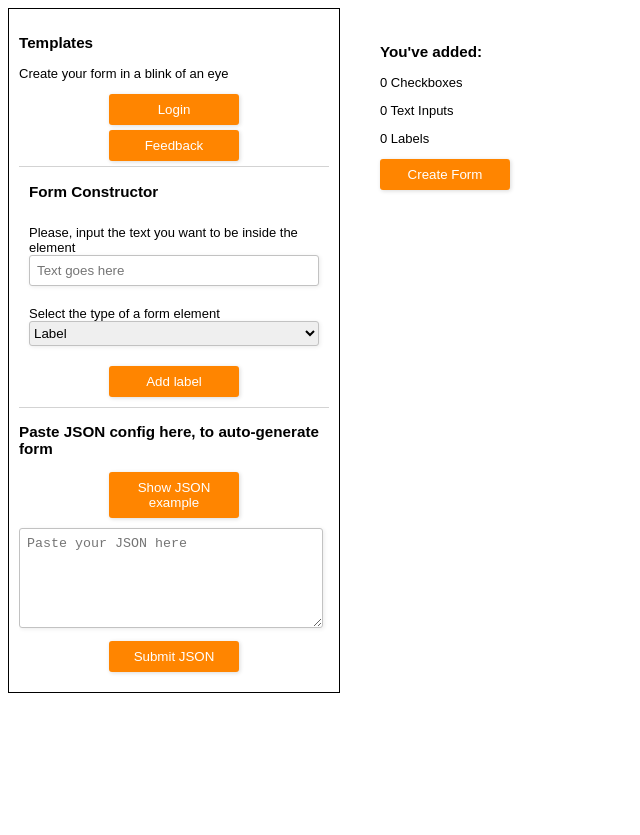
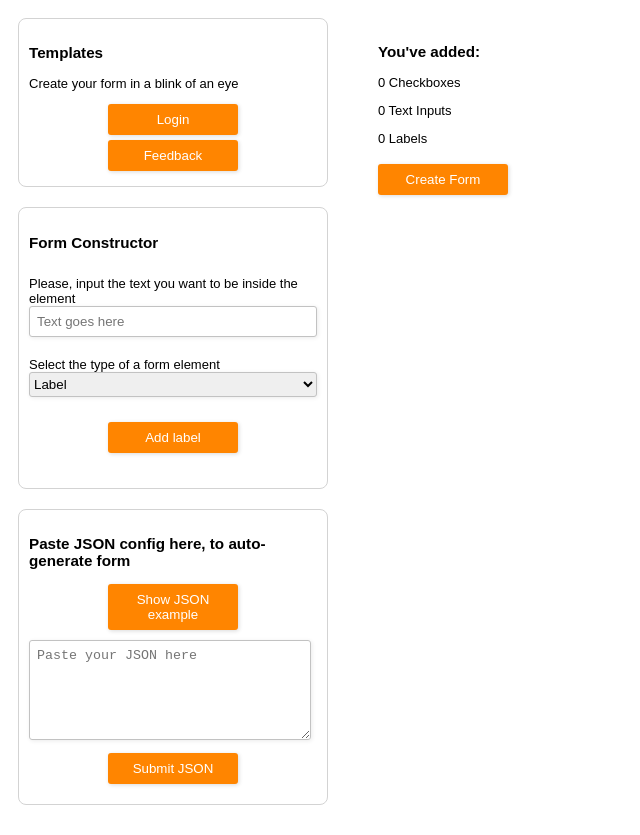
Before and after one commit to tony-blackie/form-constructor, a React app: page / in a window 1280 px wide. Shown: the whole page, without its empty margins (0-640 px from the left). Before the commit the page ends 800 px from the top, so only its background shows below. Built offline with nearby package versions, Linux system fonts and the light colour scheme.

Commit message:
Fix error alignments

```diff
--- a/src/components/FormConfig.jsx
+++ b/src/components/FormConfig.jsx
@@ -58,7 +58,9 @@ export default class FormConfig extends Component {
 
                 {
                     this.props.isJSONInvalid ?
-                    <div>There seems to be a problem with your JSON. Check out the example!</div>
+                    <div className="config__error">
+                        There seems to be a problem with your JSON. Check out the example!
+                    </div>
                     : null
                 }
 
--- a/src/components/FormConstructor.jsx
+++ b/src/components/FormConstructor.jsx
@@ -73,7 +73,9 @@ export default class FormConstructor extends Component {
                 </div>
                 {
                     this.state.isErrorShown ?
-                        <div>Input field for the form element should not be empty</div>
+                        <div className="constructor__error">
+                            Input field for the form element should not be empty
+                        </div>
                         : null
                 }
             </div>
--- a/src/sass/config.scss
+++ b/src/sass/config.scss
@@ -1,6 +1,10 @@
 .config {
   overflow-Y: scroll;
   font: 13px Arial, Helvetica, sans-serif;
+  border: 1px solid lightgray;
+  border-radius: 8px;
+  margin-bottom: 20px;
+  padding: 10px;
 
   &__textarea {
     width: 98%;
@@ -80,4 +84,8 @@
       color: #fff;
     }
   }
+
+  &__error {
+    margin: 10px 0 10px 0;
+  }
 }
--- a/src/sass/constructor.scss
+++ b/src/sass/constructor.scss
@@ -1,8 +1,9 @@
 .constructor {
-  border-top: 1px solid lightgray;
-  border-bottom: 1px solid lightgray;
-  padding: 0 10px 0 10px;
+  padding: 10px;
   font: 13px Arial, Helvetica, sans-serif;
+  border: 1px solid lightgray;
+  border-radius: 8px;
+  margin-bottom: 20px;
 
   &__component {
     padding: 10px 0 10px 0;
@@ -16,6 +17,7 @@
   &__submit-wrapper {
     text-align: center;
     padding: 10px 0 10px 0;
+    margin: 5px 0 15px 0;
   }
 
   &__submit {
--- a/src/sass/control-panel.scss
+++ b/src/sass/control-panel.scss
@@ -1,7 +1,6 @@
 .control-panel {
   float: left;
   width: 310px;
-  border: 1px solid black;
   padding: 10px;
   font: 13px Arial, Helvetica, sans-serif;
 }
--- a/src/sass/info.scss
+++ b/src/sass/info.scss
@@ -13,6 +13,7 @@
     -webkit-border-radius: 3px;
     -moz-border-radius: 3px;
     min-width: 130px;
+    margin: 5px 0 15px 0;
 
     &:hover {
       background: #EA7B00;
--- a/src/sass/template.scss
+++ b/src/sass/template.scss
@@ -1,5 +1,9 @@
 .template {
   font: 13px Arial, Helvetica, sans-serif;
+  padding: 10px;
+  border: 1px solid lightgray;
+  border-radius: 8px;
+  margin-bottom: 20px;
 
   &__item {
     margin: 5px 0 5px 0;
```
